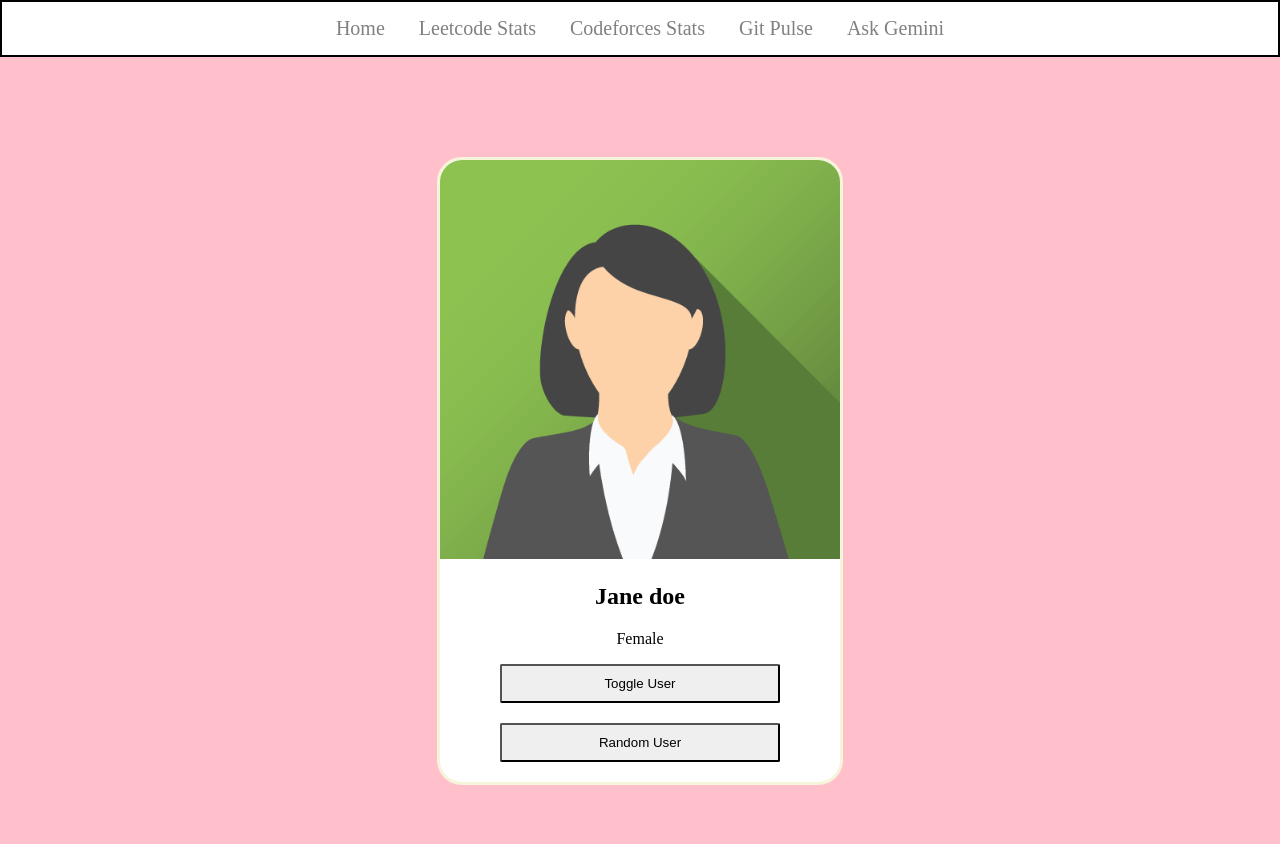
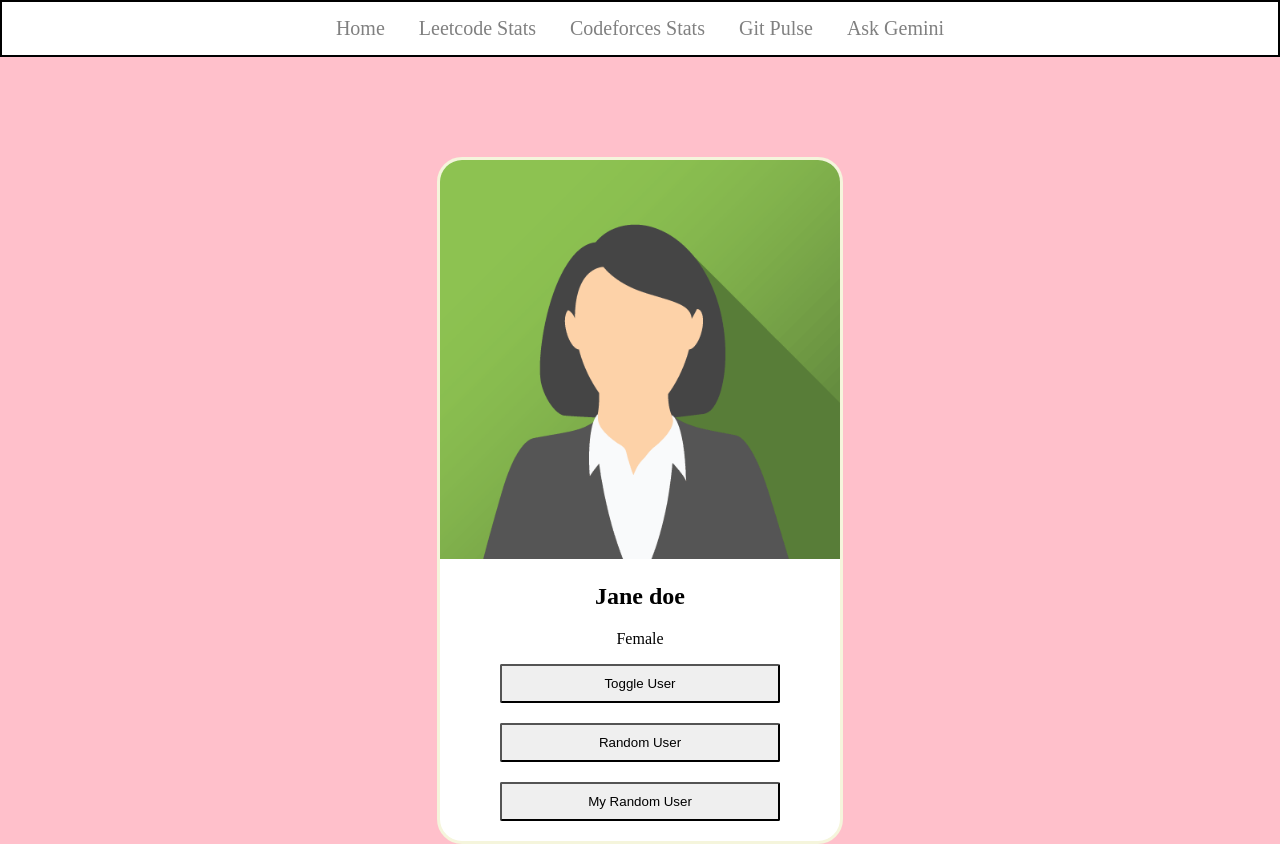
Before and after one commit to pagidipallygaganasri2605/jntuhhgagana_bootcampp, a website: page frontend/index.html in a window 1280 px wide. Before the commit the page ends 800 px from the top, so only its background shows below. Drawn offline with Linux system fonts and the light colour scheme.

Commit message:
created myrandom user

```diff
--- a/frontend/index.html
+++ b/frontend/index.html
@@ -22,6 +22,8 @@
         <button onclick="toggleUser()">Toggle User</button>
         <br>
         <button onclick="randomUser()">Random User</button>
+        <br>
+        <button onclick="myRandomUser()">My Random User</button>
 
     </div>
     <script src="index.js"></script>
--- a/frontend/index.js
+++ b/frontend/index.js
@@ -48,3 +48,22 @@ function randomUser(){
           console.log("error in finding details",err);
        })
 }
+
+function myRandomUser(){
+    fetch("/api/random-user")
+        .then(function(res){
+            return res.json();
+        })
+        .then(function(data){
+            var userName=document.getElementById("user-name");
+            var userGender=document.getElementById("user-gender");
+            var userImage=document.getElementById("user-image");
+
+            userName.innerHTML = data.name;
+            userGender.innerHTML = data.gender;
+            userImage.src = data.image;
+        })
+        .catch(function(err){
+            console.log("error in finding details",err);
+        })
+}
```
